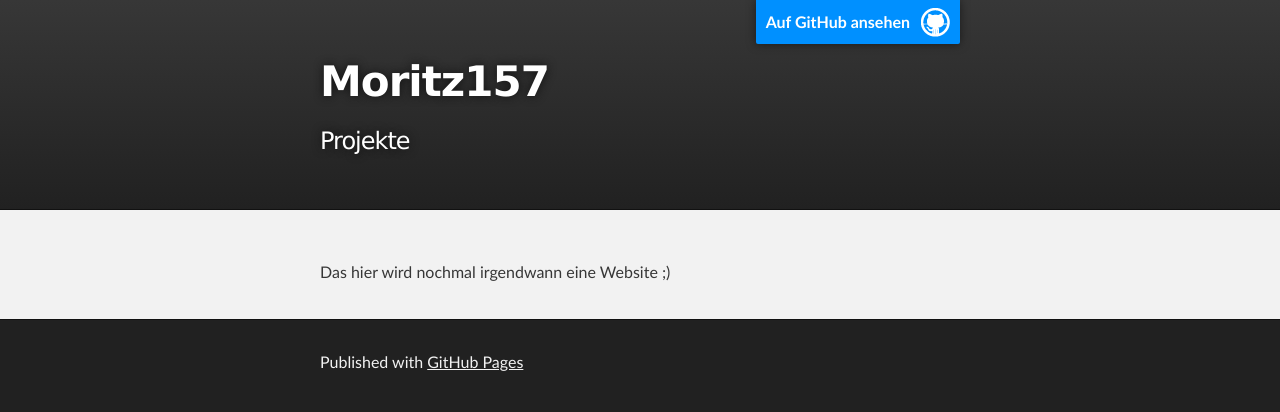
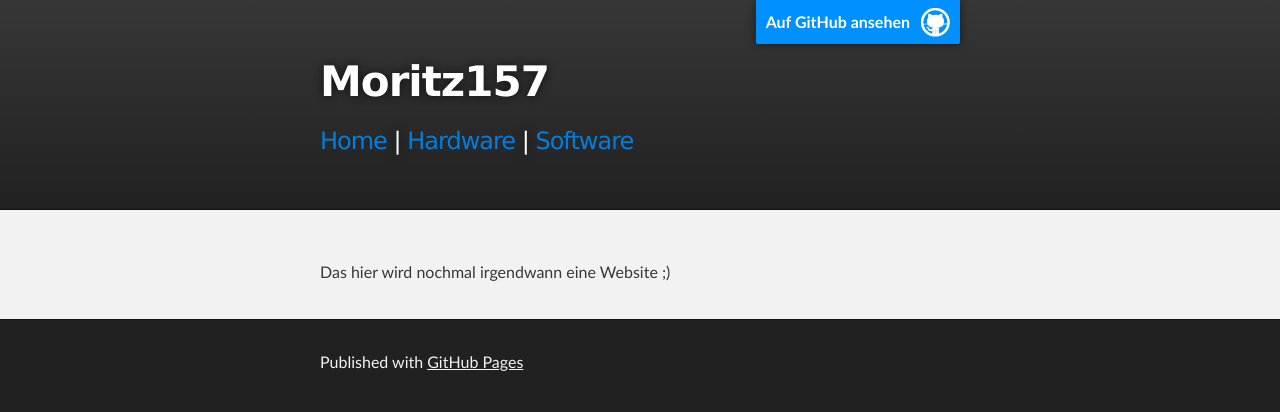
Before and after one commit to benediktweyer/moritz157.github.io, a plain HTML site: page index.html in a window 1280 px wide. Drawn offline with Linux system fonts and the light colour scheme.

Commit message:
Update index.html

```diff
--- a/index.html
+++ b/index.html
@@ -18,8 +18,8 @@
         <header class="inner">
           <a id="forkme_banner" href="https://github.com/moritz157">Auf GitHub ansehen</a>
 
-          <h1 id="project_title">Moritz157</h1>
-          <h2 id="project_tagline">Projekte</h2>
+          <a href="moritz157.github.io"><h1 id="project_title">Moritz157</h1></a>
+          <h2 id="project_tagline"><a>Home</a> | <a>Hardware</a> | <a>Software</a></h2>
 
         </header>
     </div>
```
